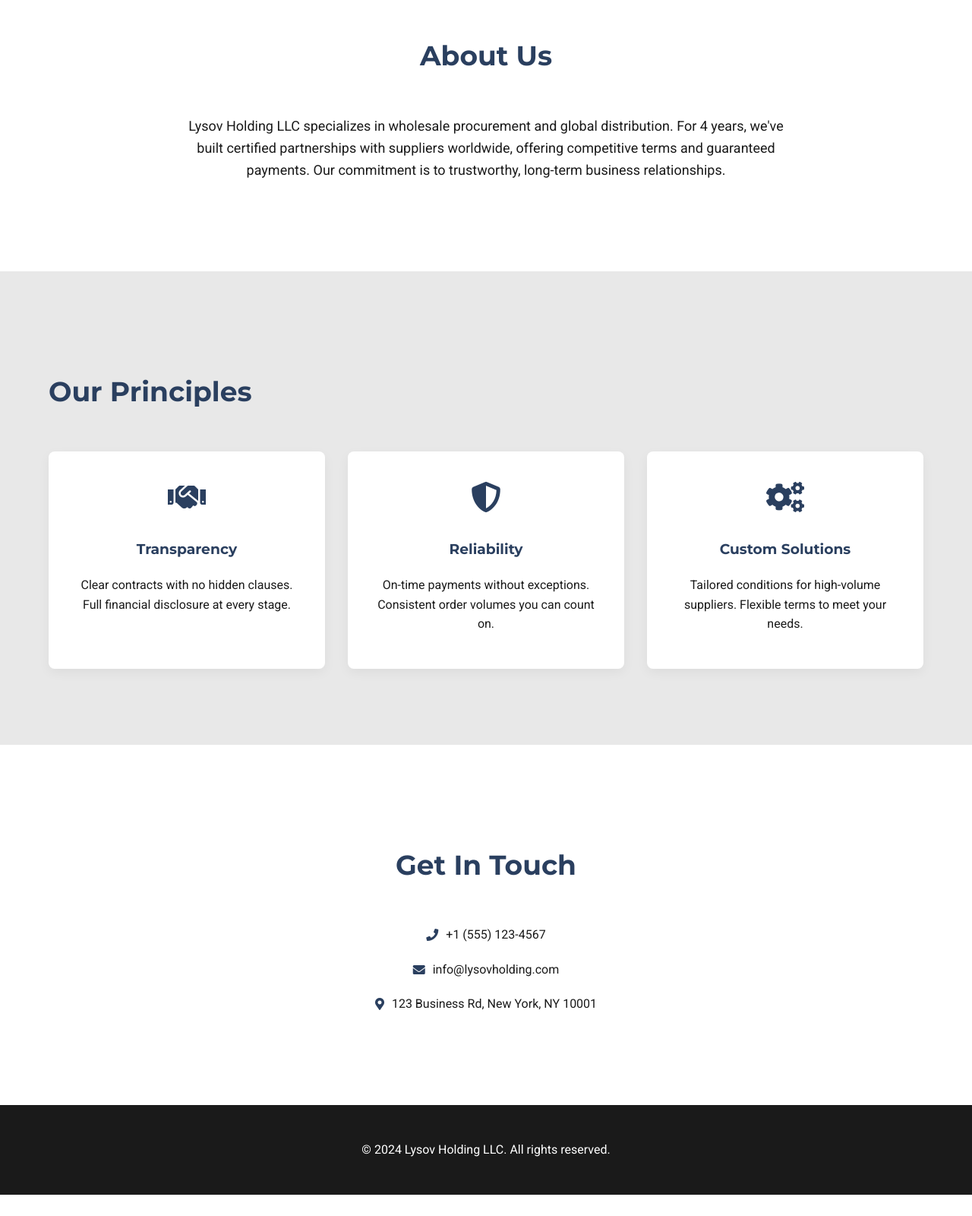
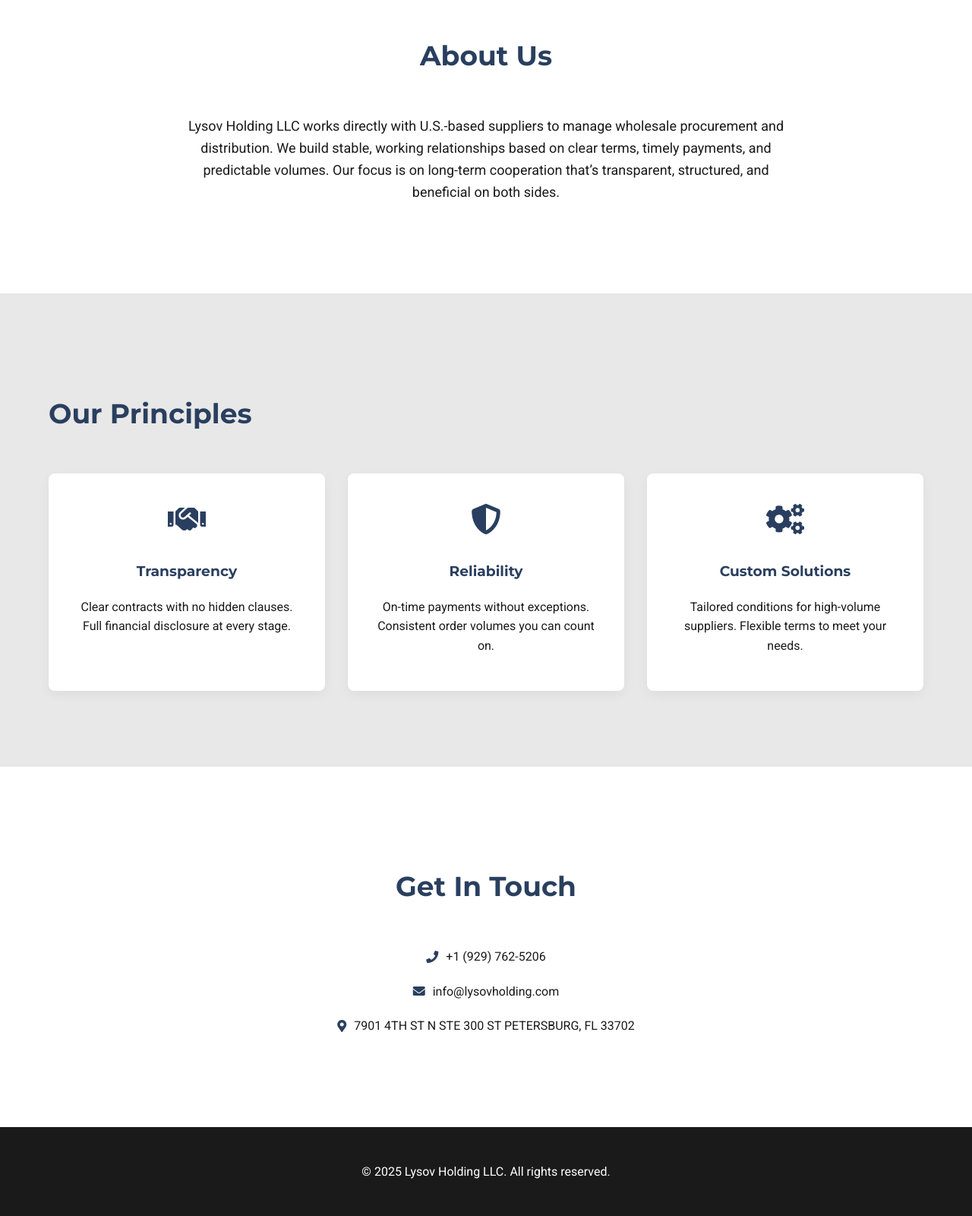
Before and after one commit to lysov-ilya/LysovHolding, a plain HTML site: page index.html in a window 1280 px wide. Shown: the part 965-2565 px from the top of the page at 76% size. Before the commit the page ends 2537 px from the top, so only its background shows below. Drawn offline with Linux system fonts and the light colour scheme.

Commit message:
Update index.html

```diff
--- a/index.html
+++ b/index.html
@@ -367,7 +367,7 @@
     <section class="hero">
         <div class="container hero-content">
             <h1>Lysov Holding LLC — Your Trusted Wholesale Partner</h1>
-            <p>Operating since 2020. We ensure transparency, reliability, and custom solutions for suppliers worldwide.</p>
+            <p>Backed by years of industry experience, we provide transparency, reliability, and tailored solutions for suppliers across the United States.</p>
             <a href="#" class="cta-button" id="heroContactBtn">Discuss Partnership</a>
         </div>
     </section>
@@ -377,7 +377,9 @@
         <div class="container">
             <h2 class="section-title">About Us</h2>
             <div class="about-content">
-                <p>Lysov Holding LLC specializes in wholesale procurement and global distribution. For 4 years, we've built certified partnerships with suppliers worldwide, offering competitive terms and guaranteed payments. Our commitment is to trustworthy, long-term business relationships.</p>
+                <p>Lysov Holding LLC works directly with U.S.-based suppliers to manage wholesale procurement and distribution.
+                    We build stable, working relationships based on clear terms, timely payments, and predictable volumes.
+                    Our focus is on long-term cooperation that’s transparent, structured, and beneficial on both sides.</p>
             </div>
         </div>
     </section>
@@ -419,7 +421,7 @@
             <div class="contact-info">
                 <div class="contact-item">
                     <i class="fas fa-phone"></i>
-                    <span>+1 (555) 123-4567</span>
+                    <span>+1 (929) 762-5206</span>
                 </div>
                 <div class="contact-item">
                     <i class="fas fa-envelope"></i>
@@ -427,7 +429,7 @@
                 </div>
                 <div class="contact-item">
                     <i class="fas fa-map-marker-alt"></i>
-                    <span>123 Business Rd, New York, NY 10001</span>
+                    <span>7901 4TH ST N STE 300 ST PETERSBURG, FL 33702</span>
                 </div>
             </div>
         </div>
@@ -436,7 +438,7 @@
     <!-- Footer -->
     <footer>
         <div class="container">
-            <p>&copy; 2024 Lysov Holding LLC. All rights reserved.</p>
+            <p>&copy; 2025 Lysov Holding LLC. All rights reserved.</p>
         </div>
     </footer>
 
```
